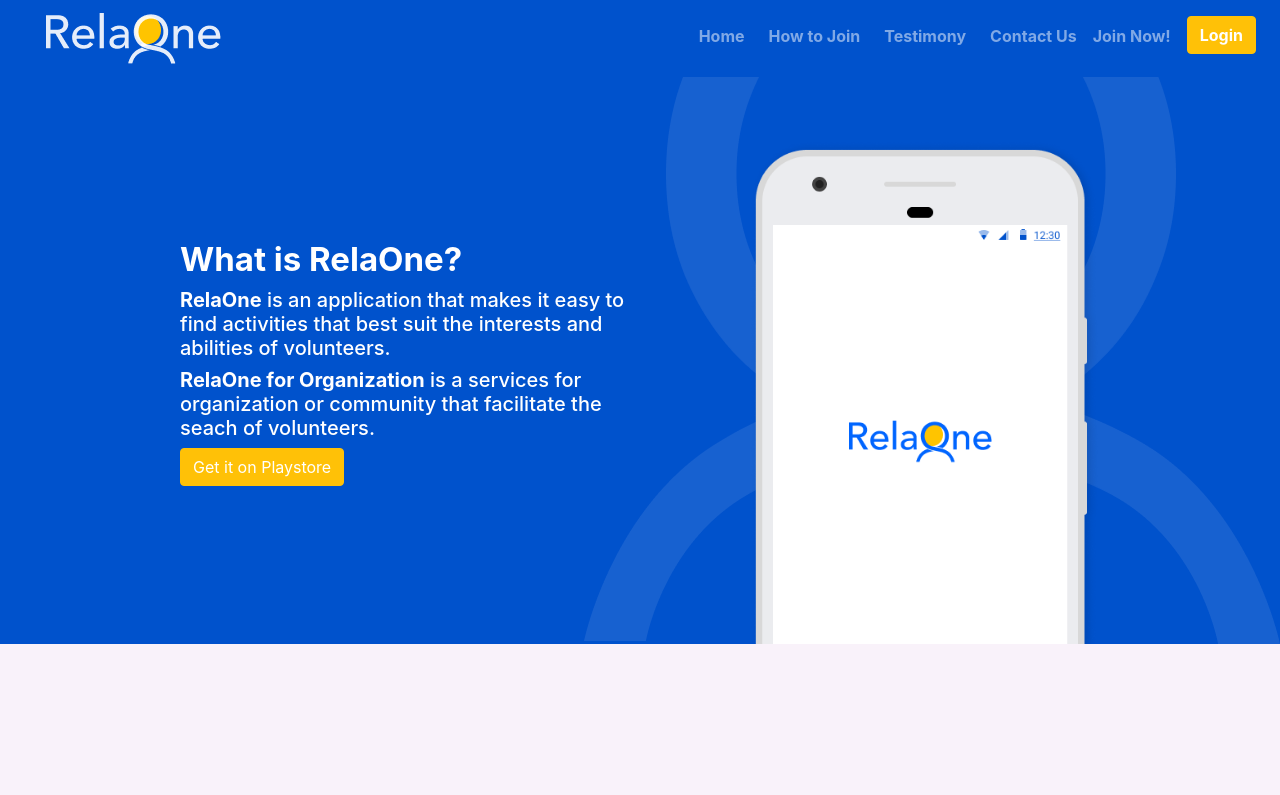
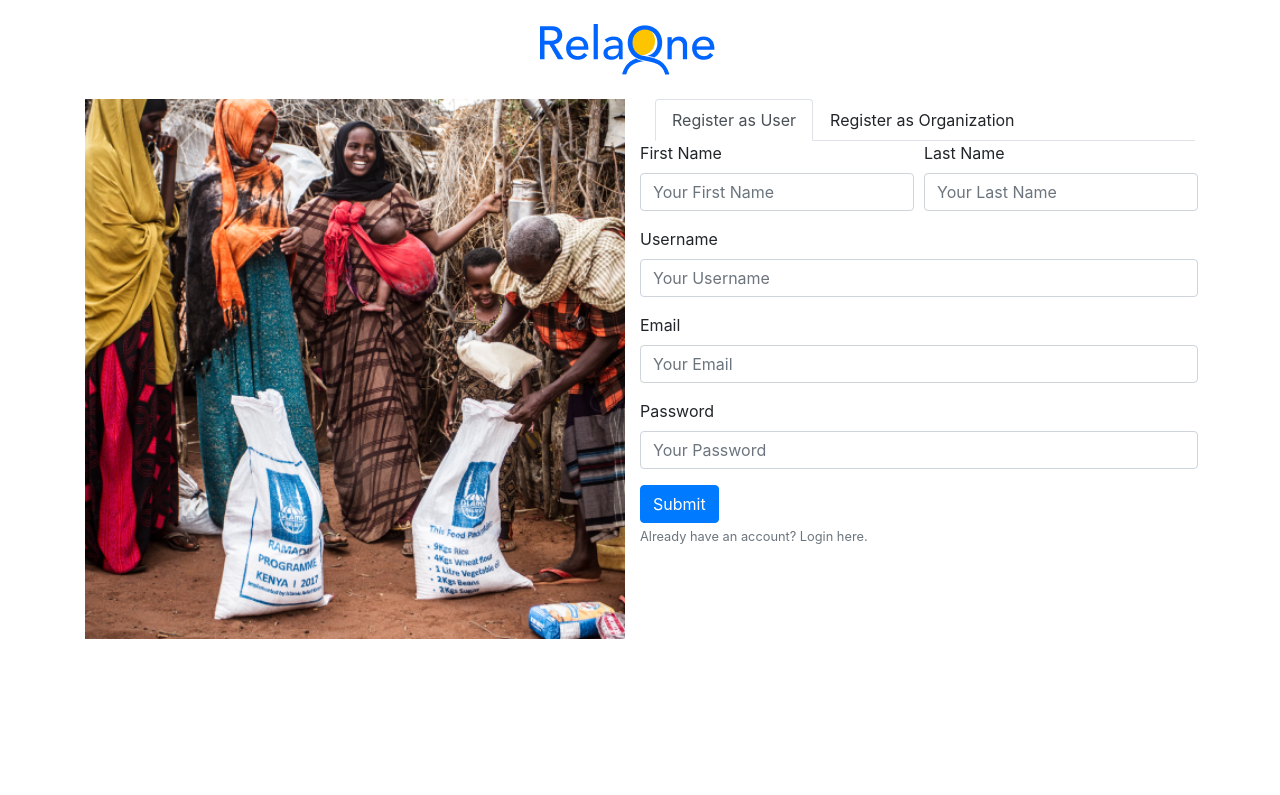
Before and after one commit to raymondleons/relaone, a React (Create React App) app: page /Register in a window 1280 px wide. Shown: the top 795 px of the page. Built offline with nearby package versions, Linux system fonts and the light colour scheme.

Commit message:
[Bass] - added register page with route

```diff
--- a/src/assets/css/_style.scss
+++ b/src/assets/css/_style.scss
@@ -13,6 +13,9 @@
     .testimony-image {
         width: 100px;
         float: right;
+    }
+    .wdt {
+        display: none;
     }
 }
 
@@ -182,3 +185,12 @@
 .footer-copyright {
     padding-left: 15px;
 }
+
+.logo{
+ width:200px;
+ margin:auto;
+}
+
+.wdt{
+    width:100%;
+}
--- a/src/layout/NavBar.js
+++ b/src/layout/NavBar.js
@@ -1,7 +1,8 @@
 import React, { Component } from 'react';
 import '../assets/css/_style.scss';
 import logo from '../assets/images/logo.png';
-import { Link, animateScroll as scroll } from "react-scroll";
+import { Link } from "react-scroll";
+import { Link as Links} from 'react-router-dom';
 import {
     Collapse,
     Navbar,
@@ -80,7 +81,9 @@
                     </NavLink>
                 </NavItem>
                 <NavItem>
-                    <NavLink>Join Now!</NavLink>
+                    <NavLink>
+                        <Links to="/Register">Join</Links>
+                    </NavLink>
                 </NavItem>
                 <NavItem>
                     <NavLink><Button className="login-button" color="warning"><b>Login</b></Button></NavLink>
--- a/src/pages/LandingPage.js
+++ b/src/pages/LandingPage.js
@@ -1,14 +1,19 @@
 import React, { Component } from 'react';
+import {BrowserRouter as Router,Route} from 'react-router-dom';
+
 import Intro from '../components/Intro';
 import HowToJoin from '../components/HowToJoin';
 import ContactUs from '../components/ContactUs';
 import Testimony from '../components/Testimony';
 import NavBar from '../layout/NavBar';
 import Footer from '../layout/Footer';
+import Register from './Register'
 
 class LandingPage extends Component {
   render() {
     return (
+      <Router>
+        <Route exact path="/" component={() => (
                   <div className="landing-page">
                   <NavBar/>
                   <Intro/>
@@ -17,6 +22,9 @@
                   <ContactUs/>
                   <Footer/>
                 </div>
+        )} />
+        <Route path='/Register' component={Register} exact />
+      </Router>
     )
   }
 }
--- /dev/null
+++ b/src/pages/Register.js
@@ -0,0 +1,134 @@
+import React from 'react';
+import { Form, FormGroup, Label, Input, FormText, TabContent, TabPane, Nav, NavItem, NavLink, Button, Row, Col } from 'reactstrap';
+import classnames from 'classnames';
+import '../assets/css/_style.scss';
+import Img from '../assets/images/image1.png'
+import Logo from '../assets/images/blue-logo.png'
+
+
+export default class Example extends React.Component {
+
+  constructor(props) {
+    super(props);
+
+    this.toggle = this.toggle.bind(this);
+    this.state = {
+      activeTab: '1'
+    };
+  }
+
+  toggle(tab) {
+    if (this.state.activeTab !== tab) {
+      this.setState({
+        activeTab: tab
+      });
+    }
+  }
+
+  render() {
+    return (
+      <div className="container">
+        <div className=" my-4 logo" >
+            <img className="" src={Logo} alt=""/>
+        </div>
+        <Row>
+          <Col md={6}>
+            <img className="wdt" src={Img} alt=""/>
+          </Col>
+          <Col md={6}>
+            <Nav tabs>
+              <NavItem className="nav-item">
+                <NavLink
+                  className={classnames({ active: this.state.activeTab === '1' })}
+                  onClick={() => { this.toggle('1'); }}
+                >
+                  Register as User
+                </NavLink>
+              </NavItem>
+              <NavItem>
+                <NavLink
+                  className={classnames({ active: this.state.activeTab === '2' })}
+                  onClick={() => { this.toggle('2'); }}
+                >
+                  Register as Organization
+                </NavLink>
+              </NavItem>
+            </Nav>
+            <TabContent activeTab={this.state.activeTab}>
+              <TabPane tabId="1">
+                <Row className="box">
+                  <Form>
+                    <Row form>
+                      <Col md={6}>
+                        <FormGroup>
+                          <Label >First Name</Label>
+                          <Input className="inputborder" type="text" name="firstname" id="firstname" placeholder="Your First Name" />
+                        </FormGroup>
+                      </Col>
+                      <Col md={6}>
+                        <FormGroup>
+                          <Label >Last Name</Label>
+                          <Input className="inputborder" type="text" name="lastname" id="lastname" placeholder="Your Last Name" />
+                        </FormGroup>
+                      </Col>
+                    </Row>
+                    <FormGroup>
+                      <Label >Username</Label>
+                      <Input  className="inputborder" type="text" name="username" id="username" placeholder="Your Username" />
+                    </FormGroup>
+                    <FormGroup>
+                      <Label >Email</Label>
+                      <Input type="email" name="email" id="email" placeholder="Your Email" />
+                    </FormGroup>
+                    <FormGroup>
+                      <Label >Password</Label>
+                      <Input type="password" name="password" id="password" placeholder="Your Password" />
+                    </FormGroup>
+                    <Button color="primary">Submit</Button>
+                    <FormText color="muted">
+                      Already have an account? Login here.
+                    </FormText>
+                  </Form>
+                </Row>
+              </TabPane>
+              <TabPane tabId="2">
+                <Row className="box">
+                <Form>
+                  <FormGroup>
+                    <Label >Name</Label>
+                    <Input className="inputborder" type="text" name="name" id="name" placeholder="Your Name" />
+                  </FormGroup>
+                  <FormGroup>
+                    <Label >Organization Name</Label>
+                    <Input type="text" name="organizationname" id="organizationname" placeholder="Your Organization" />
+                  </FormGroup>
+                  <FormGroup>
+                    <Label>Contact</Label>
+                    <Input type="number" name="number" id="number" placeholder="Your Number" />
+                  </FormGroup>
+                  <FormGroup>
+                    <Label >Email</Label>
+                    <Input type="email" name="email" id="email" placeholder="Your Email" />
+                  </FormGroup>
+                  <FormGroup>
+                    <Label >Password</Label>
+                    <Input type="password" name="password" id="password" placeholder="Your Password" />
+                  </FormGroup>
+                  <FormGroup>
+                    <Label>Address</Label>
+                    <Input type="text" name="address" id="address" placeholder="1234 Main St"/>
+                  </FormGroup>
+                  <Button color="primary">SIGN UP</Button>
+                  <FormText color="muted">
+                    Already have an account? Login here.
+                  </FormText>
+                </Form>
+                </Row>
+              </TabPane>
+            </TabContent>
+          </Col>
+        </Row>
+      </div>
+    );
+  }
+}
```
Also changed, not shown: src/assets/images/image1.png (added). Lines whose indentation alone changed are shown as unchanged.
